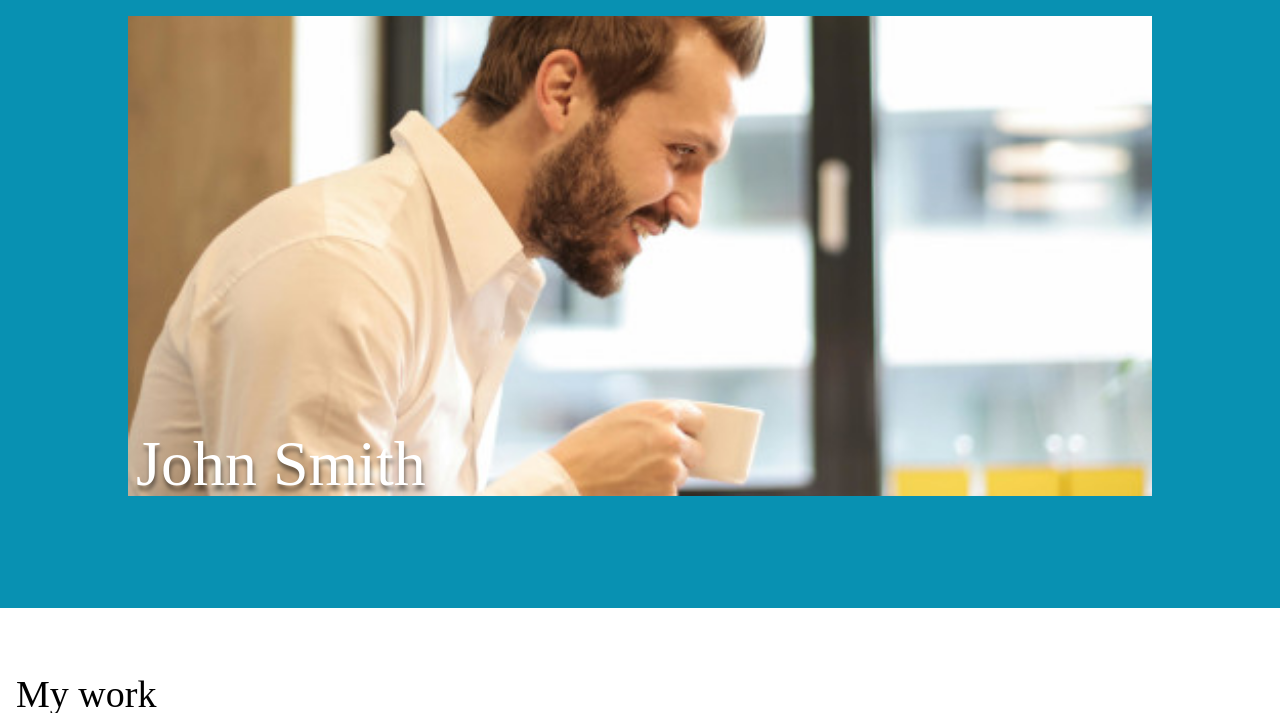
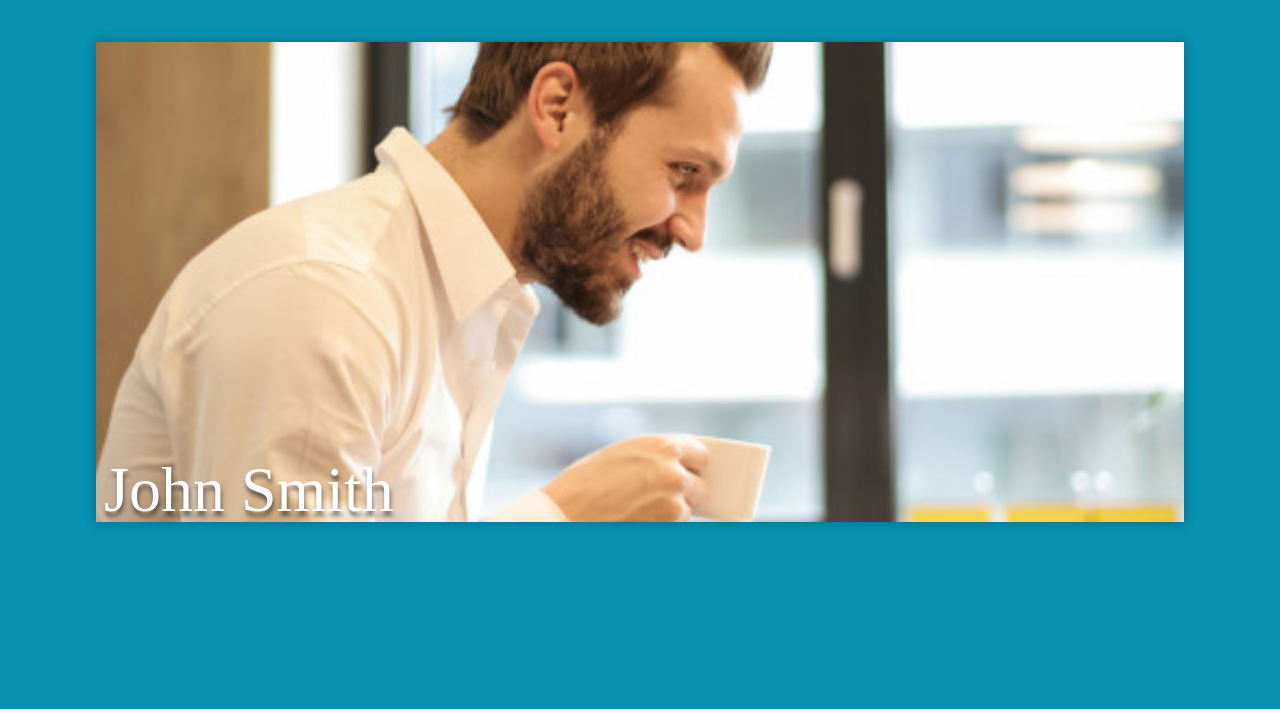
Before and after one commit to jfrb95/odin-project-homepage, a plain HTML site: page index.html in a window 1280 px wide. Shown: the top 713 px of the page. Drawn offline with Linux system fonts and the light colour scheme; a web font is replaced by a local one.

Commit message:
update header layout

```diff
--- a/index.html
+++ b/index.html
@@ -33,7 +33,7 @@
             </div>
 
             <h2>About me</h2>
-            <p>
+            <p id="about-me-text">
                 Lorem ipsum dolor sit amet, consectetur adipiscing elit. Aliquam porttitor nulla sit amet est gravida vehicula. Vivamus dictum eros nulla, in blandit ex accumsan at. Nunc iaculis feugiat sem id ornare.
             </p>
             <div class="social-media-icons">
--- a/styles.css
+++ b/styles.css
@@ -45,6 +45,10 @@
     src: url(./fonts/Roboto/static/Roboto-Regular.ttf);
 }
 
+body {
+    line-height: 1.5;
+}
+
 img {
     display: block;
 }
@@ -76,6 +80,9 @@ h2 {
 
 p {
     font-family: roboto, sans-serif;
+    color: #565656;
+    font-size: 20px;
+    line-height: 1.5em;
 }
 
 li {
@@ -116,6 +123,8 @@ li {
 
 #image-h1-container {
     position: relative;
+    box-shadow: 0px 0px 10px 2px rgba(0, 0, 0, 0.2);
+    margin-bottom: 1rem;
 }
 #image-h1-container h1 {
     position: absolute;
@@ -124,7 +133,7 @@ li {
 
 
 img#john-working {
-    width: 80vw;
+    width: 85vw;
     height: 60vh;
     object-fit: cover;
     object-position: center;
@@ -134,34 +143,18 @@ header {
     display: flex;
     flex-direction: column;
     align-items: center;
-    padding-top: var(--main-padding);
+    padding-top: calc(var(--main-padding) + 2%);
     padding-left: var(--main-padding);
     padding-right: var(--main-padding);
     position: relative;
     overflow: hidden;
-    /*
-    background: linear-gradient(
-        var(--header-background-split-angle),
-        white 50%,
-        var(--primary-color) 50%
-        );
-        */
 }
-/*
-header::before {
-    content: '';
-    position: absolute;
-    width: 100%;
-    height: 100%;
-    background: linear-gradient(
-        var(--header-background-split-angle),
-        transparent 49%,
-        rgba(0, 0, 0, 1) 50%,
-        transparent 50%
-    );
-    pointer-events: none;
+
+header #about-me-text {
+    margin-top: 0.5rem;
+    margin-bottom: 1rem;
 }
-    */
+
 
 /* SECTION */
 
```
